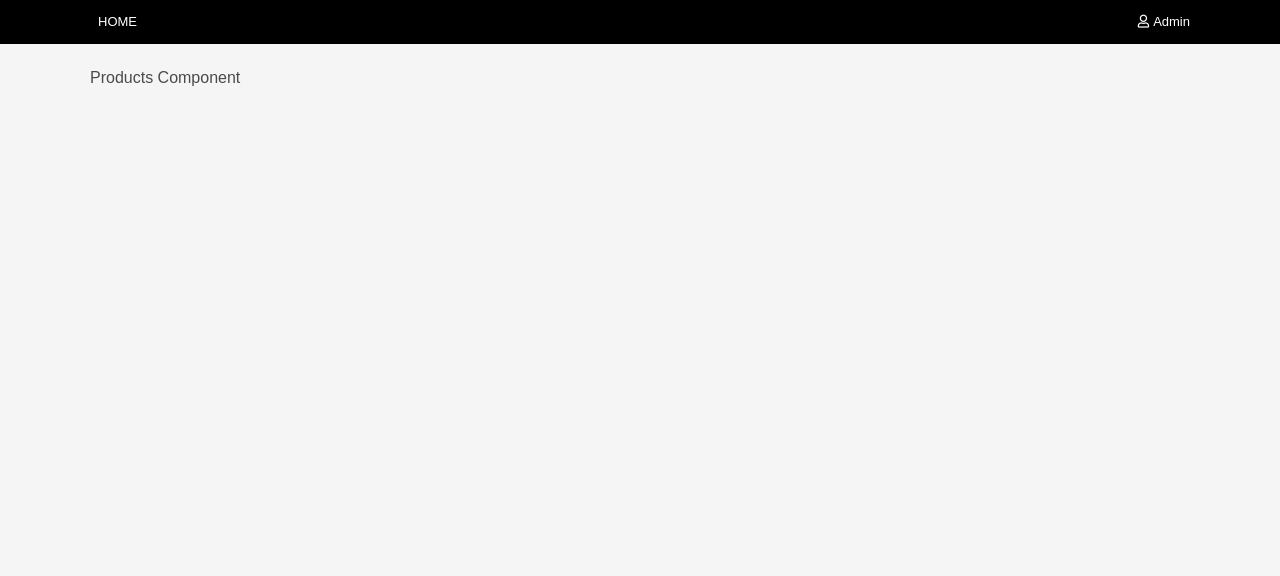
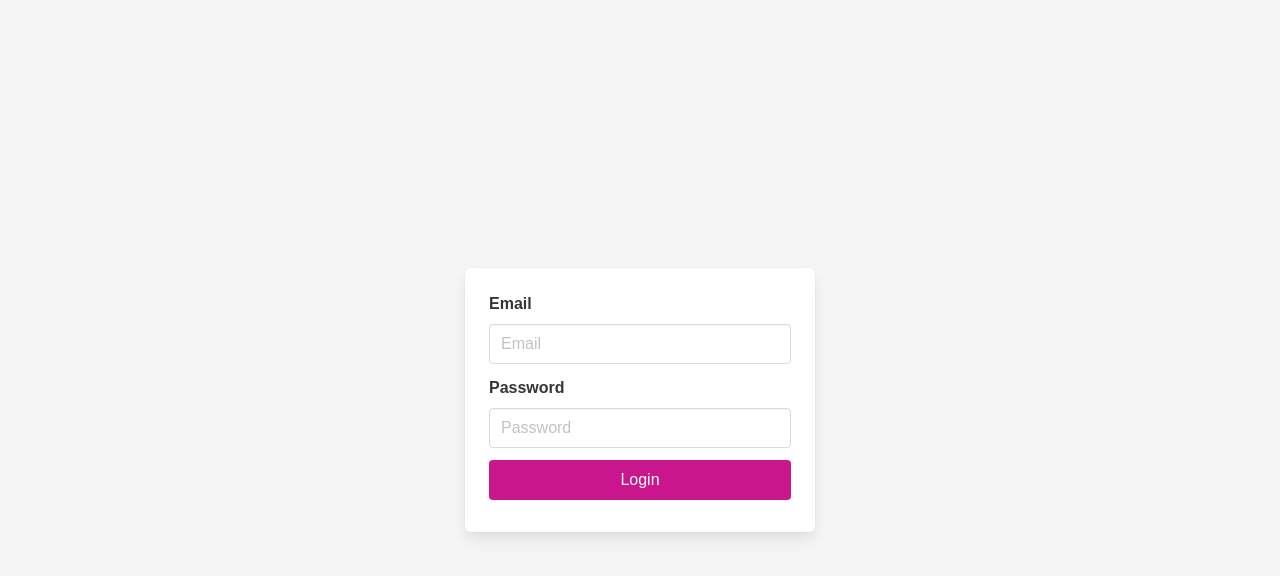
Before and after one commit to nicolelin0531/react-store01, a React (Create React App) app: page /login/1 in a window 1280 px wide. Shown: the top 576 px of the page. Built offline with nearby package versions, Linux system fonts and the light colour scheme; a web font is replaced by a local one.

Commit message:
導入路由

```diff
--- a/package.json
+++ b/package.json
@@ -10,6 +10,7 @@
     "node-sass": "4.14.1",
     "react": "^17.0.2",
     "react-dom": "^17.0.2",
+    "react-router-dom": "^6.0.2",
     "react-scripts": "4.0.3",
     "web-vitals": "^1.0.1"
   },
--- /dev/null
+++ b/src/Router.js
@@ -0,0 +1,17 @@
+import React from "react";
+import { BrowserRouter, Routes, Route } from "react-router-dom";
+import App from "pages/App";
+import Login from "pages/Login";
+import NotFound from "pages/NotFound";
+
+const Router = () => (
+  <BrowserRouter>
+    <Routes>
+      <Route path="/" exact element={<App />} /> {/*精確匹配 exact*/}
+      <Route path="/login/:nickname" element={<Login />} />
+      <Route component={NotFound} />
+    </Routes>
+  </BrowserRouter>
+);
+
+export default Router;
--- a/src/index.js
+++ b/src/index.js
@@ -1,7 +1,7 @@
 import React from "react";
 import ReactDom from "react-dom";
-import App from "components/App";
+import Router from "Router";
 import "css/app.scss";
 import "css/style.scss";
 
-ReactDom.render(<App />, document.getElementById("root"));
+ReactDom.render(<Router />, document.getElementById("root"));
--- /dev/null
+++ b/src/pages/NotFound.js
@@ -0,0 +1,9 @@
+import React from "react";
+
+const NotFound = () => (
+  <div className="not-found">
+    <h2>Not Found Page</h2>
+  </div>
+);
+
+export default NotFound;
```
Also changed, not shown: src/pages/App.js (renamed from src/components/App.js), src/pages/Login.js (renamed from src/components/Login.js), 1 other file (tests, documents, lock files or other folders).
